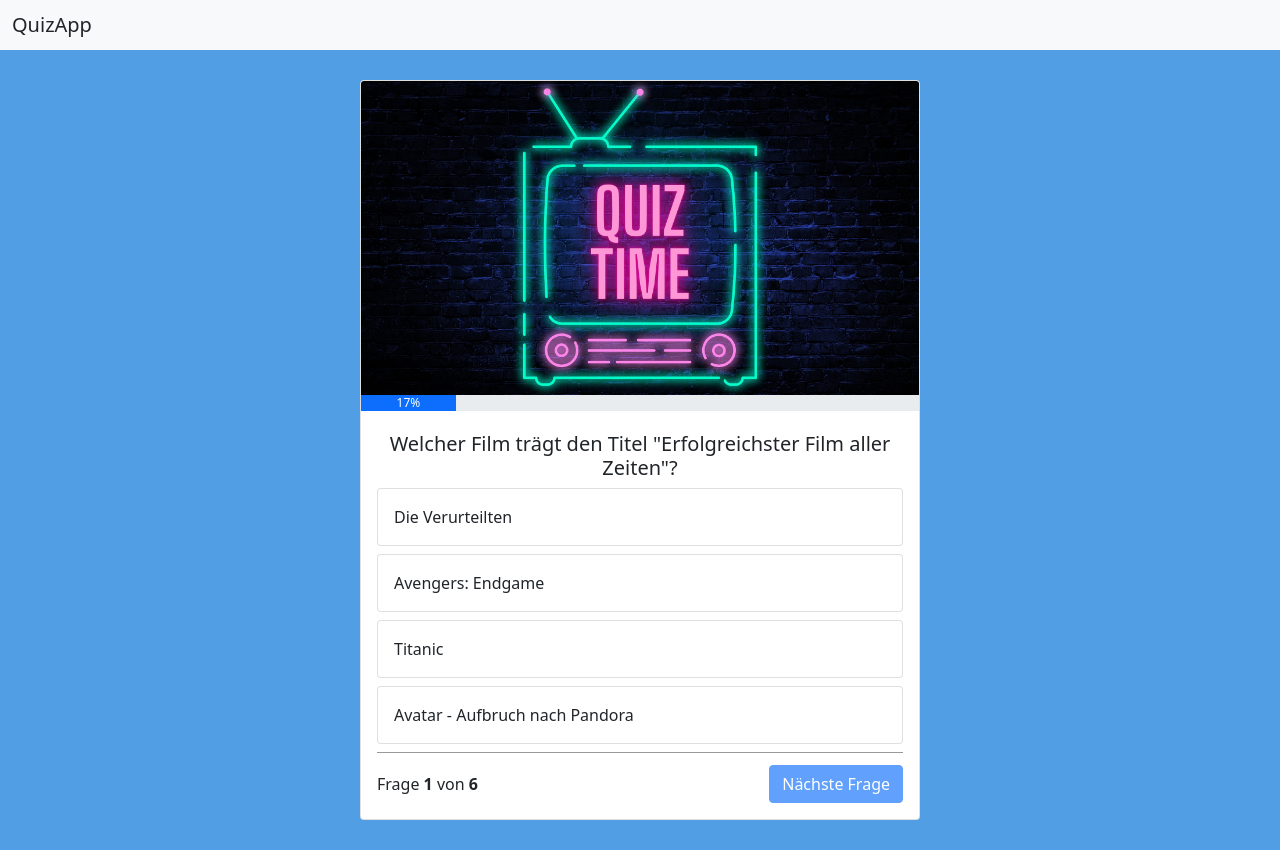
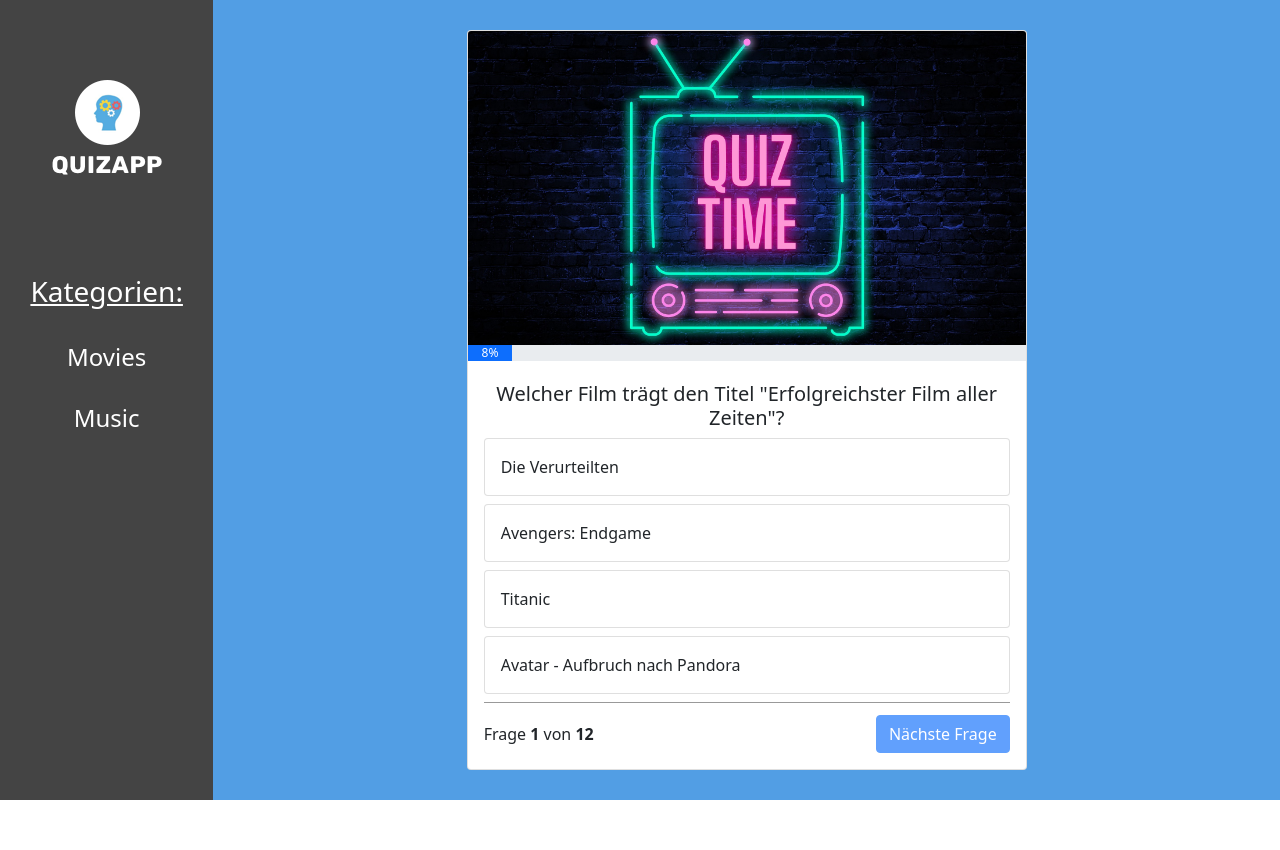
Before and after one commit to MarcelBerlin/QuizApp-new, a website: page index.html in a window 1280 px wide. After the commit the page ends 800 px from the top, so only its background shows below. Drawn offline with nearby package versions, Linux system fonts and the light colour scheme.

Commit message:
css improvement

```diff
--- a/database.js
+++ b/database.js
@@ -59,8 +59,73 @@ let questions = [
     'answer_4': 'Neil Bloomkamp',
     'right_answer': 3,
 
-}
+},
+{
+    'category': 'Musik',
+    'question': 'Welche Metal Band hat eine deutsche Herkunft?',
+    'answer_1': 'Scorpions',
+    'answer_2': 'Iron Maiden',
+    'answer_3': 'Metallica',
+    'answer_4': 'Megadeth',
+    'right_answer': 1,
+
+},
+{
+    'category': 'Musik',
+    'question': 'Welche Taktart wird beim klassischen Walzer verwendet?',
+    'answer_1': '2/4 Takt',
+    'answer_2': '4/4 Takt',
+    'answer_3': '6/4 Takt',
+    'answer_4': '3/4 Takt',
+    'right_answer': 4,
+
+},
+{
+    'category': 'Musik',
+    'question': 'Was ist ein Quintenzirkel?',
+    'answer_1': 'Eine Notenart',
+    'answer_2': 'Skala von aufeinander abgestimmten Tönen',
+    'answer_3': 'Zubehör für ein Blasinstrument',
+    'answer_4': 'Bezeichnung für eine Wiederholung',
+    'right_answer': 2,
+
+},
+{
+    'category': 'Musik',
+    'question': 'Welche deutsche Punkrock Band stammt aus Düsseldorf?',
+    'answer_1': 'Die Ärzte',
+    'answer_2': 'Die Toten Hosen',
+    'answer_3': 'Kraftklub',
+    'answer_4': 'Beatsteaks',
+    'right_answer': 2,
+
+},
+{
+    'category': 'Musik',
+    'question': 'Wie wird in der elektronischen Musik eine Melodie erzeugt?',
+    'answer_1': 'Vocoder',
+    'answer_2': 'Saturator',
+    'answer_3': 'Synthesizer',
+    'answer_4': 'Compressor',
+    'right_answer': 3,
+
+},
+{
+    'category': 'Musik',
+    'question': 'In welcher Musikrichtung werden häufig "Claps" eingesetzt?',
+    'answer_1': 'Elektronisch',
+    'answer_2': 'Klassisch',
+    'answer_3': 'Pop',
+    'answer_4': 'Rock',
+    'right_answer': 1,
+
+},
 ];
+
+let movie = questions.filter(questions => questions.category === 'Movies');
+let music = questions.filter(questions => questions.category === 'Musik');
+console.log(music);
+console.log(movie);
 
 let rightquestions = 0;
 let currentquestion = 0;
--- a/index.html
+++ b/index.html
@@ -13,10 +13,16 @@
 </head>
 
 <body onload="init()">
+  <div class="main">
+    <nav class="navbar">
 
-  <nav class="navbar bg-light">
-    <div class="container-fluid">
-      <span class="navbar-brand mb-0 h1">QuizApp</span>
+      <div class="choose-quiz">
+        <h2 class="nav-headline"><img src="./img/logo.png"></h2>
+        <div class="nav-categories">
+          <u><h3 class="categories-headline">Kategorien:</h3></u>
+          <span class="categories">Movies</span>
+          <span class="categories">Music</span>
+        </div>
       </div>
     </nav>
 
@@ -78,11 +84,12 @@
             <span>Du hast <b id="amount-right-questions">xxx</b> von <b id="amount-questions">xxx</b> Fragen richtig
               beantwortet.</span>
           </div>
-        <div class="restart-button"><button onclick="restartQuiz()" class="btn btn-primary" id="restart-quiz">Noch einmal spielen</button></div>
+          <div class="restart-button"><button onclick="restartQuiz()" class="btn btn-primary" id="restart-quiz">Noch
+              einmal spielen</button></div>
         </div>
       </div>
     </div>
-
+  </div>
 </body>
 
 </html>
--- a/script.js
+++ b/script.js
@@ -4,7 +4,7 @@ function init() {
 }
 
 function showQuestion() {
-    if (currentquestion >= questions.length) {
+    if (gameIsOver(currentquestion, questions)) {
         showEndScreen();
         audio_win.play();
     } else {
@@ -28,6 +28,10 @@ function answer(selection) { // Die Variable "selection" wurde bereits im HTML C
         audio_error.play();
     }
     document.getElementById('next-button').disabled = false; // Der "Nächste Frage" Button wird bis zu einer Auswahl deaktiviert.
+}
+
+function gameIsOver(currentquestion, questions) {
+    return currentquestion >= questions.length;
 }
 
 function nextQuestion() {
--- a/style.css
+++ b/style.css
@@ -6,8 +6,59 @@
     width: 35rem !important;
 }
 
+.main {
+    display: flex;
+    justify-content: center;
+    align-items: center;
+    flex-direction: row;
+}
+
+.navbar {
+    background-color: #444444;
+    min-height: 100vh;
+    width: 20vw;
+    display: flex;
+    flex-direction: column;
+    justify-content: space-around;
+    color: white;
+}
+
+.choose-quiz {
+    display: flex;
+    flex-direction: column;
+    align-items: center;
+    min-height: 80vh;
+}
+
+.nav-headline {
+    margin-bottom: 100px;
+}
+
+
+.categories-headline {
+    margin-bottom: 30px;
+}
+
+.categories {
+    cursor: pointer;
+    display: flex;
+    flex-direction: column;
+    justify-content: space-around;
+    align-items: center;
+    margin-bottom: 25px;
+    font-size: 24px;
+    transition: all 125ms ease-in-out;
+}
+
+.categories:hover {
+    background-color: #529EE4;
+    border-radius: 5px;
+    transition: all 125ms ease-in-out;
+}
+
 .main-container {
     min-height: 100vh;
+    width: 100%;
     background-color: #529EE4 !important;
     display: flex;
     align-items: center;
```
Also changed, not shown: img/Option 1 Copy 12.jpg (added), img/Option 1 Copy 15.jpg (added), img/Option 1 Copy 16.jpg (added), img/Option 1 Copy 17.jpg (added), img/brain result.png (added), img/brainbg.jpg (added), img/logo.png (added), img/tropy.png (added). Lines whose indentation alone changed are shown as unchanged.
